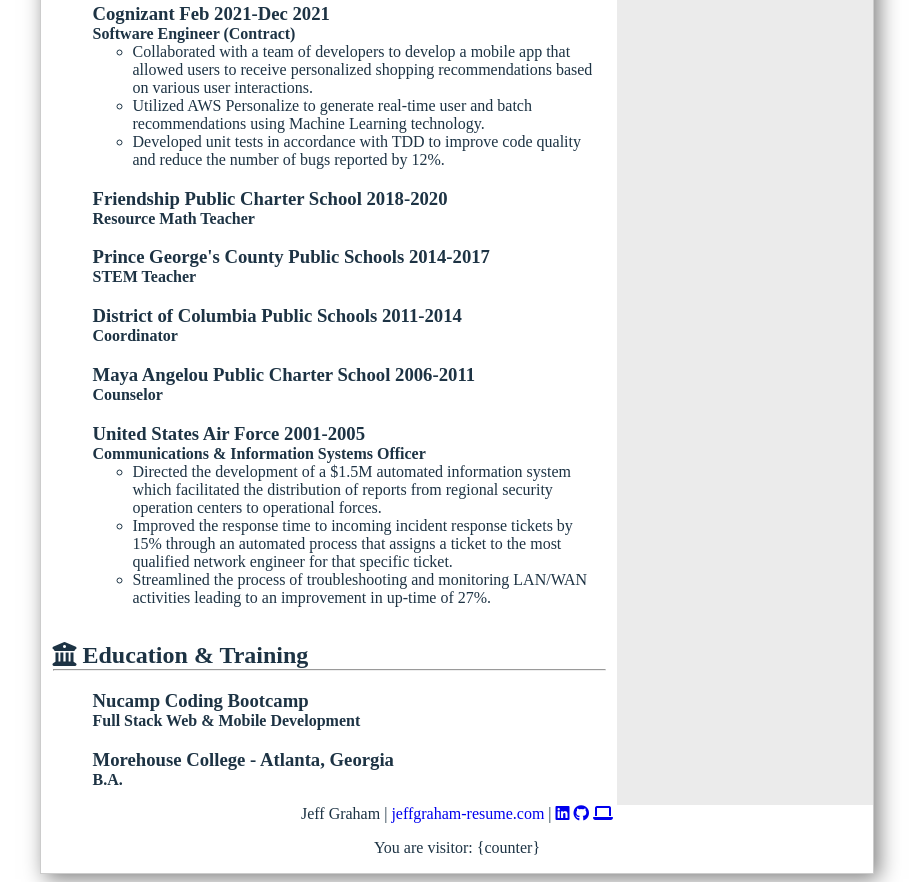
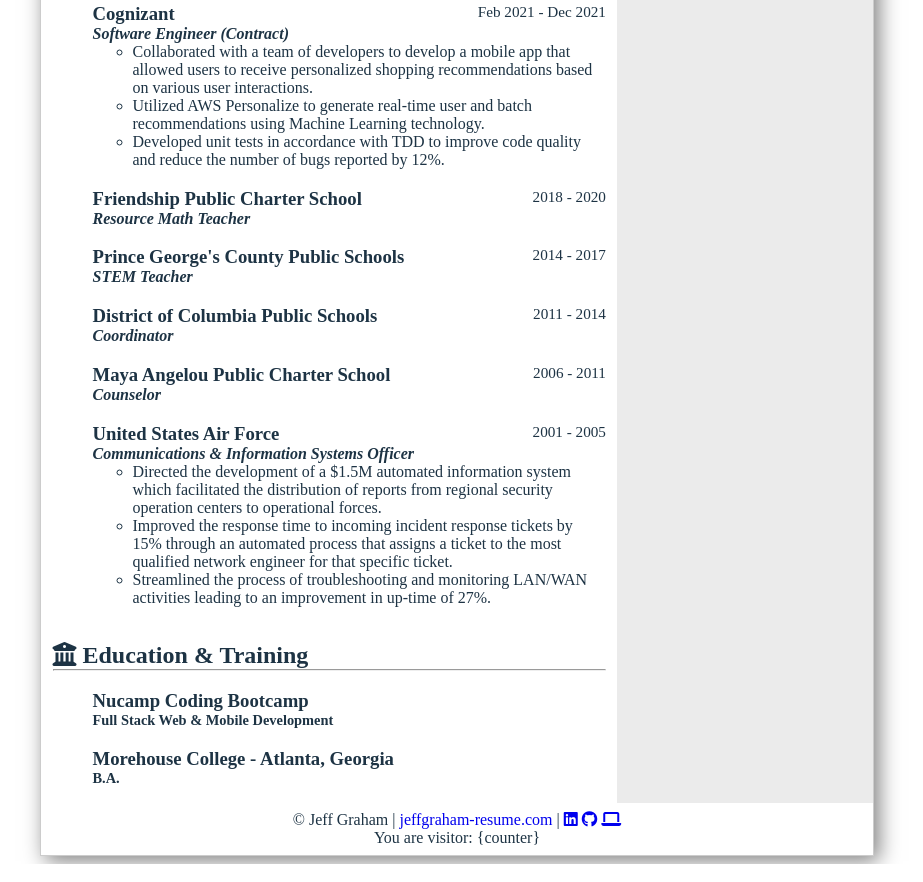
Before and after one commit to jefferygraham/cloud-resume-challenge, a plain HTML site: page resume/index.html in a window 1280 px wide. Shown: the part 952-1834 px from the top of the page, without its empty margins (183-1106 px from the left). Drawn offline with Linux system fonts and the light colour scheme.

Commit message:
add styling

```diff
--- a/resume/index.html
+++ b/resume/index.html
@@ -94,7 +94,7 @@
         <hr />
         <ul>
           <li>
-            <h3>Amazon Web Services <span>Aug 2022-Present</span></h3>
+            <h3>Amazon Web Services <span>Aug 2022 - Present</span></h3>
             <h4>Partner Solutions Architect</h4>
             <ul>
               <li>
@@ -125,7 +125,7 @@
             </ul>
           </li>
           <li>
-            <h3>Bloomberg Industry Group <span>Jan 2022-August 2022</span></h3>
+            <h3>Bloomberg Industry Group <span>Jan 2022 - Aug 2022</span></h3>
             <h4>Web Application Architect (Contractor)</h4>
             <ul>
               <li>
@@ -149,7 +149,7 @@
           </li>
           <li>
             <div>
-              <h3>Cognizant <span>Feb 2021-Dec 2021</span></h3>
+              <h3>Cognizant <span>Feb 2021 - Dec 2021</span></h3>
               <h4>Software Engineer (Contract)</h4>
               <ul>
                 <li>
@@ -169,25 +169,27 @@
             </div>
           </li>
           <li>
-            <h3>Friendship Public Charter School <span>2018-2020</span></h3>
+            <h3>Friendship Public Charter School <span>2018 - 2020</span></h3>
             <h4>Resource Math Teacher</h4>
           </li>
           <li>
             <h3>
-              Prince George's County Public Schools <span>2014-2017</span>
+              Prince George's County Public Schools <span>2014 - 2017</span>
             </h3>
             <h4>STEM Teacher</h4>
           </li>
           <li>
-            <h3>District of Columbia Public Schools <span>2011-2014</span></h3>
+            <h3>
+              District of Columbia Public Schools <span>2011 - 2014</span>
+            </h3>
             <h4>Coordinator</h4>
           </li>
           <li>
-            <h3>Maya Angelou Public Charter School <span>2006-2011</span></h3>
+            <h3>Maya Angelou Public Charter School <span>2006 - 2011</span></h3>
             <h4>Counselor</h4>
           </li>
           <li>
-            <h3>United States Air Force <span>2001-2005</span></h3>
+            <h3>United States Air Force <span>2001 - 2005</span></h3>
             <h4>Communications & Information Systems Officer</h4>
             <ul>
               <li>
@@ -241,8 +243,8 @@
 
       <!-- FOOTER -->
       <footer class="footer">
-        <div>
-          Jeff Graham |
+        <span>
+          &copy; Jeff Graham |
           <a href="https://jeffgraham-resume.com">jeffgraham-resume.com</a> |
           <a
             href="https://www.linkedin.com/in/jefferylgraham/"
@@ -262,8 +264,9 @@
             rel="noopener noreferrer"
             ><i class="fa-solid fa-laptop"></i>
           </a>
-        </div>
-        <p>You are visitor: <span>{counter}</span></p>
+        </span>
+
+        <span>You are visitor: <span>{counter}</span></span>
       </footer>
     </article>
   </body>
--- a/resume/style.css
+++ b/resume/style.css
@@ -15,6 +15,12 @@ h2 {
 
 hr {
   margin-top: 0;
+}
+
+h3 span {
+  float: right;
+  font-weight: normal;
+  font-size: 0.95rem;
 }
 
 .contact a {
@@ -78,6 +84,10 @@ hr {
   list-style-type: none;
 }
 
+.experience h4 {
+  font-style: italic;
+}
+
 .experience h3,
 .education h3 {
   margin-bottom: 0;
@@ -98,6 +108,10 @@ hr {
   list-style-type: none;
 }
 
+.education h4 {
+  font-size: 0.9rem;
+}
+
 .side-panel {
   grid-area: side-panel;
   background-color: #ebebeb;
@@ -106,8 +120,11 @@ hr {
 
 .footer {
   grid-area: footer;
-  margin: auto;
-  text-align: center;
+  display: flex;
+  flex-direction: column;
+  justify-content: center;
+  align-items: center;
+  margin: 0.5rem;
 }
 
 .resume {
```
